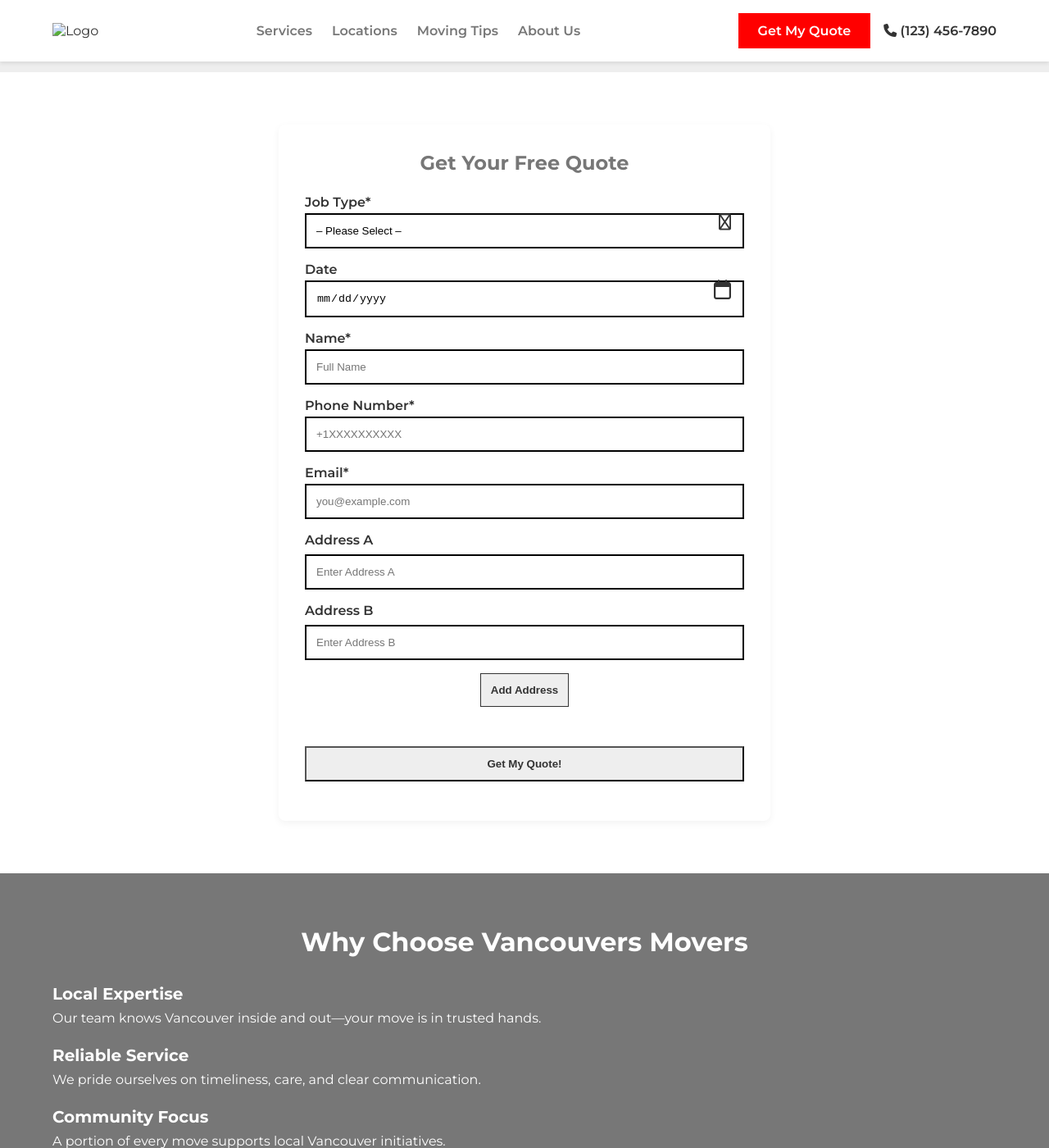
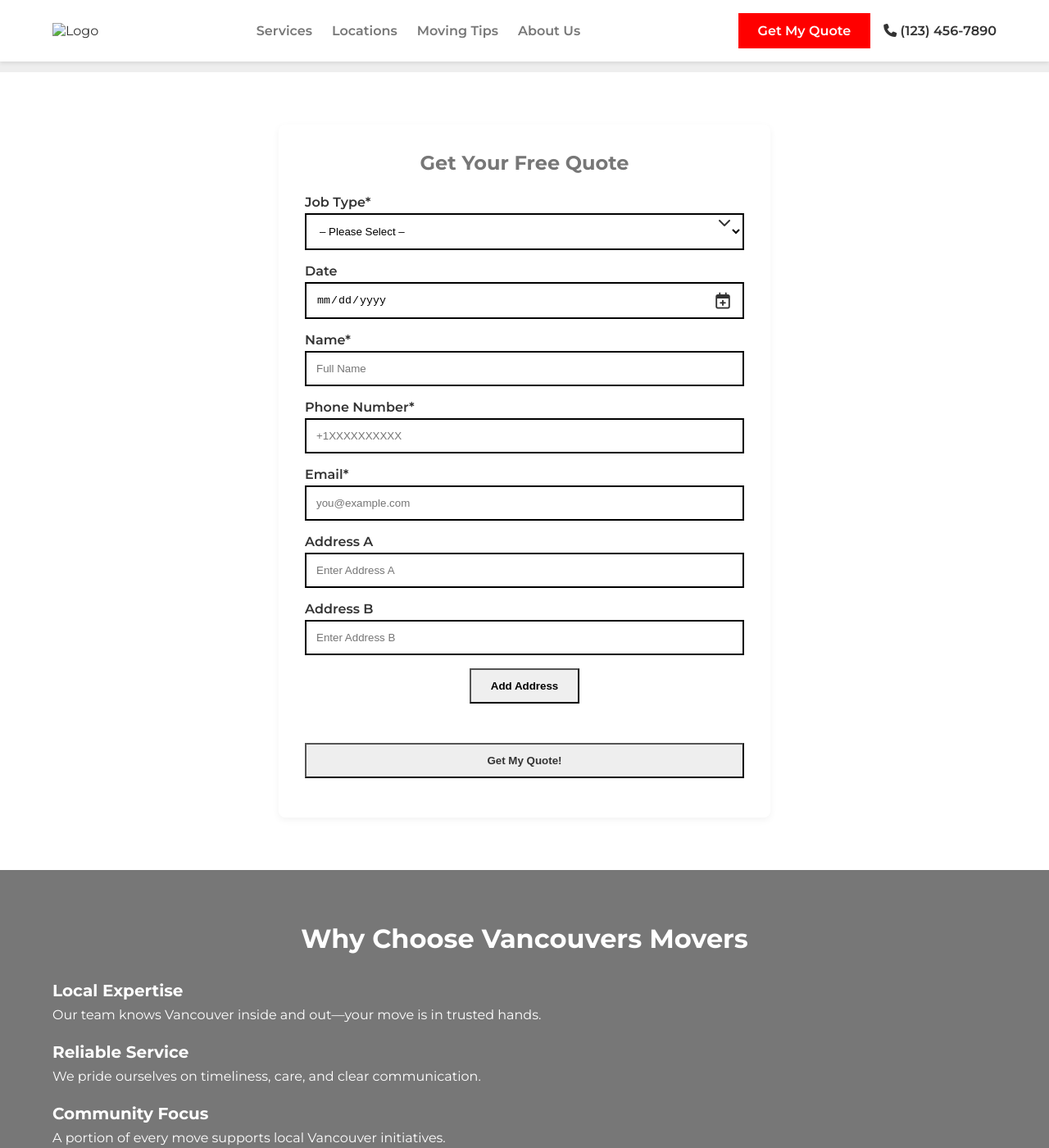
Before and after one commit to transamericanlogisticsgroup/brand-website-template, a Jekyll site: the page built from index.html, in a window 1280 px wide and 1400 px high, scrolled down 915 px. Shown: the whole window at 82% size. Built offline with Jekyll 4.4.1, drawn with Linux system fonts in a browser that asks for light colours.

Commit message:
Update quote.html

```diff
--- a/_includes/quote.html
+++ b/_includes/quote.html
@@ -14,111 +14,48 @@
   }
   @keyframes spin { to { transform: rotate(360deg); } }
 
-  /* Hide native calendar indicator */
-  .date-wrapper input::-webkit-calendar-picker-indicator {
-    opacity: 0;
-  }
-  .date-wrapper input::-ms-clear,
-  .date-wrapper input::-ms-expand {
-    display: none;
-  }
+  /* Hide native calendar icon */
+  .date-wrapper input::-webkit-calendar-picker-indicator { opacity: 0; }
+  .date-wrapper input::-ms-clear, .date-wrapper input::-ms-expand { display: none; }
 
   /* Add Address spacing */
-  #add-address {
-    display: block;
-    margin: 0 auto 3rem;
-    background: var(--secondary-bg);
-    color: var(--text-color);
-    border: 1px solid var(--text-color);
-    padding: 0.75rem;
-  }
+  #add-address { display: block; margin: 0 auto 3rem; }
 
-  /* Custom select wrapper with lighter chevron */
-  .select-wrapper {
-    position: relative;
-    margin-bottom: 1rem;
-  }
-  .select-wrapper select {
-    width: 100%;
-    padding: 0.75rem;
-    appearance: none;
-    background: #fff;
-  }
-  .select-wrapper::after {
-    content: "\f078"; /* FontAwesome chevron-down */
-    font-family: "Font Awesome 6 Free";
-    font-weight: 400; /* regular weight for outlined look */
+  /* Field wrapper icon positioning */
+  .field-wrapper { position: relative; }
+  .field-wrapper i {
     position: absolute;
-    right: 1rem;
     top: 50%;
     transform: translateY(-50%);
     pointer-events: none;
-    font-size: 1.25rem;
     color: var(--text-color);
   }
-
-  /* Date wrapper with outline calendar icon */
-  .date-wrapper {
-    position: relative;
-    margin-bottom: 1rem;
-  }
-  .date-wrapper input {
-    width: 100%;
-    padding: 0.75rem;
-  }
-  .date-wrapper::after {
-    content: "\f133"; /* FontAwesome calendar-alt unicode */
-    font-family: "Font Awesome 6 Free";
-    font-weight: 400; /* regular outline style */
-    position: absolute;
-    right: 1rem;
-    top: 50%;
-    transform: translateY(-50%);
-    pointer-events: none;
-    font-size: 1.5rem;
-    color: var(--accent-color);
-  }
-
-  /* Address field styling */
-  .address-group {
-    margin-bottom: 1rem;
-  }
-  .address-group label {
-    display: block;
-    margin-bottom: 0.5rem;
-  }
-  .address-group .field-wrapper {
-    position: relative;
-  }
-  .address-group input {
-    width: 100%;
-    padding: 0.75rem;
-  }
-  .address-group .delete-address {
+  .field-wrapper .fa-chevron-down { right: 1rem; font-size: 1rem; }
+  .date-wrapper .fa-calendar-plus { right: 1rem; font-size: 1.25rem; color: var(--accent-color); }
+  .address-group .delete-icon {
     position: absolute;
     top: 50%;
     right: 1rem;
     transform: translateY(-50%);
     background: transparent;
     border: none;
-    font-family: "Font Awesome 6 Free";
-    font-weight: 900;
-    font-size: 1.5rem;
+    font-size: 1.2rem;
     color: var(--error-color);
     cursor: pointer;
     display: none;
   }
-  .address-group.show-delete .delete-address {
-    display: block;
+  .address-group.show-delete .delete-icon { display: block; }
+
+  /* Make select and date background white */
+  select, input[type="date"], input[type="text"], input[type="tel"], input[type="email"] {
+    background: #fff;
+    padding: 0.75rem;
+    width: 100%;
+    box-sizing: border-box;
   }
 
   /* Submit button styling */
-  .btn-submit {
-    width: 100%;
-    background: var(--secondary-bg);
-    color: var(--text-color);
-    padding: 0.75rem;
-  }
+  .btn-submit { width: 100%; background: var(--secondary-bg); color: var(--text-color); padding: 0.75rem; margin-top: 0; }
 </style>
 
 <section id="quote">
@@ -131,7 +68,7 @@
         <input type="hidden" name="To" value="{{ site.phone.ie64 }}" />
 
         <!-- Job Type -->
-        <div class="form-group select-wrapper">
+        <div class="form-group field-wrapper">
           <label for="job-type">Job Type*</label>
           <select id="job-type" name="job_type" required>
             <option value="">– Please Select –</option>
@@ -153,12 +90,16 @@
               <option>Office Relocation</option>
             </optgroup>
           </select>
+          <i class="fa-solid fa-chevron-down"></i>
         </div>
 
         <!-- Date -->
-        <div class="form-group date-wrapper" id="date-group">
+        <div class="form-group date-wrapper">
           <label for="date">Date</label>
-          <input type="date" id="date" name="date" required />
+          <div class="field-wrapper">
+            <input type="date" id="date" name="date" required />
+            <i class="fa-regular fa-calendar-plus"></i>
+          </div>
         </div>
 
         <!-- Name -->
@@ -181,19 +122,15 @@
 
         <!-- Service Addresses -->
         <div id="addresses-container">
-          <div class="form-group address-group">
+          <div class="form-group address-group field-wrapper">
             <label>Address A</label>
-            <div class="field-wrapper">
-              <input type="text" name="Addresses" placeholder="Enter Address A" required />
-              <button type="button" class="delete-address">\f00d</button>
-            </div>
+            <input type="text" name="Addresses" placeholder="Enter Address A" required />
+            <button type="button" class="delete-icon"><i class="fa-solid fa-xmark"></i></button>
           </div>
-          <div class="form-group address-group">
+          <div class="form-group address-group field-wrapper">
             <label>Address B</label>
-            <div class="field-wrapper">
-              <input type="text" name="Addresses" placeholder="Enter Address B" required />
-              <button type="button" class="delete-address">\f00d</button>
-            </div>
+            <input type="text" name="Addresses" placeholder="Enter Address B" required />
+            <button type="button" class="delete-icon"><i class="fa-solid fa-xmark"></i></button>
           </div>
         </div>
         <button type="button" id="add-address" class="btn">Add Address</button>
@@ -214,62 +151,93 @@
 </section>
 
 <script>
-// Quote form logic
-
 document.addEventListener('DOMContentLoaded', () => {
   const form = document.getElementById('quote-form');
   const addBtn = document.getElementById('add-address');
   const container = document.getElementById('addresses-container');
   const submitBtn = form.querySelector('button[type="submit"]');
   const successEl = document.getElementById('quote-success');
+  const dateGroup = document.querySelector('.date-wrapper .field-wrapper');
   const dateInput = document.getElementById('date');
-  const dateGroup = document.getElementById('date-group');
   const letters = 'ABCDEFGHIJKLMNOPQRSTUVWXYZ'.split('');
 
-  // Open date picker on group click
+  // Open date picker on click anywhere
   dateGroup.addEventListener('click', () => {
     dateInput.showPicker ? dateInput.showPicker() : dateInput.focus();
   });
 
-  // Refresh addresses
   function refresh() {
     const groups = container.querySelectorAll('.address-group');
-    groups.forEach((g,i) => {
-      g.querySelector('label').textContent = `Address ${letters[i]||i+1}`;
-      g.querySelector('input').placeholder = `Enter Address ${letters[i]||i+1}`;
-      g.classList.toggle('show-delete', groups.length>=3);
+    groups.forEach((g, i) => {
+      g.querySelector('label').textContent = `Address ${letters[i] || i+1}`;
+      g.querySelector('input').placeholder = `Enter Address ${letters[i] || i+1}`;
+      g.classList.toggle('show-delete', groups.length >= 3);
     });
   }
 
-  // Attach delete
   function attach(g) {
-    const btn = g.querySelector('.delete-address');
+    const btn = g.querySelector('.delete-icon');
     btn.addEventListener('click', () => { g.remove(); refresh(); });
   }
 
   container.querySelectorAll('.address-group').forEach(attach);
   refresh();
 
-  // Add address
   addBtn.addEventListener('click', () => {
-    const g = document.createElement('div'); g.className='form-group address-group';
+    const g = document.createElement('div'); g.className = 'form-group address-group field-wrapper';
     const lbl = document.createElement('label');
-    const wrap = document.createElement('div'); wrap.className='field-wrapper';
-    const inp = document.createElement('input'); inp.type='text'; inp.name='Addresses'; inp.required=true;
-    const btn = document.createElement('button'); btn.type='button'; btn.className='delete-address'; btn.innerHTML='\f00d';
-    wrap.append(inp,btn); g.append(lbl, wrap); container.appendChild(g);
-    attach(g); refresh();
+    const inp = document.createElement('input'); inp.type = 'text'; inp.name = 'Addresses'; inp.placeholder = '';
+    inp.required = true;
+    const btn = document.createElement('button'); btn.type = 'button'; btn.className = 'delete-icon'; btn.innerHTML = '<i class="fa-solid fa-xmark"></i>';
+    g.append(lbl, inp, btn);
+    container.appendChild(g);
+    attach(g);
+    refresh();
   });
 
   form.addEventListener('submit', async e => {
-    e.preventDefault(); submitBtn.disabled=true; submitBtn.innerHTML='<span class="spinner"></span>';
-    const d=new FormData(form), job=d.get('job_type'), date=d.get('date'), name=d.get('name');
-    const phone=d.get('From'), email=d.get('email'), addrs=d.getAll('Addresses');
-    let body=`Quote Request:\nJob Type:     ${job}\nDate:         ${date}\nName:         ${name}\nPhone:        ${phone}\nEmail:        ${email}\n`;
-    addrs.forEach((a,i)=>body+=`Service Address ${letters[i]||i+1}: ${a}\n`);
-    const payload=new URLSearchParams({AccountSid:'{{ site.phone.twilio_sid }}',From:phone,To:'{{ site.phone.ie64 }}',Body:body});
-    await fetch(form.action,{method:'POST',headers:{'Content-Type':'application/x-www-form-urlencoded'},body:payload});
-    submitBtn.style.display='none'; successEl.style.display='block';
+    e.preventDefault();
+    submitBtn.disabled = true;
+    submitBtn.innerHTML = '<span class="spinner"></span>';
+
+    const data = new FormData(form);
+    const job = data.get('job_type');
+    const dateVal = data.get('date');
+    const name = data.get('name');
+    const phone = data.get('From');
+    const email = data.get('email');
+    const addrs = data.getAll('Addresses');
+
+    let body =
+`Quote Request:
+Job Type:     ${job}
+Date:         ${dateVal}
+Name:         ${name}
+Phone:        ${phone}
+Email:        ${email}
+`;
+    addrs.forEach((a, i) => { body += `Service Address ${letters[i] || i+1}: ${a}
+`; });
+
+    const payload = new URLSearchParams({
+      AccountSid: '{{ site.phone.twilio_sid }}',
+      From:       phone,
+      To:         '{{ site.phone.ie64 }}',
+      Body:       body
+    });
+
+    try {
+      await fetch(form.action, {
+        method: 'POST',
+        headers: { 'Content-Type': 'application/x-www-form-urlencoded' },
+        body: payload
+      });
+    } catch (err) {
+      console.error(err);
+    }
+
+    submitBtn.style.display = 'none';
+    successEl.style.display = 'block';
   });
 });
 </script>
```
